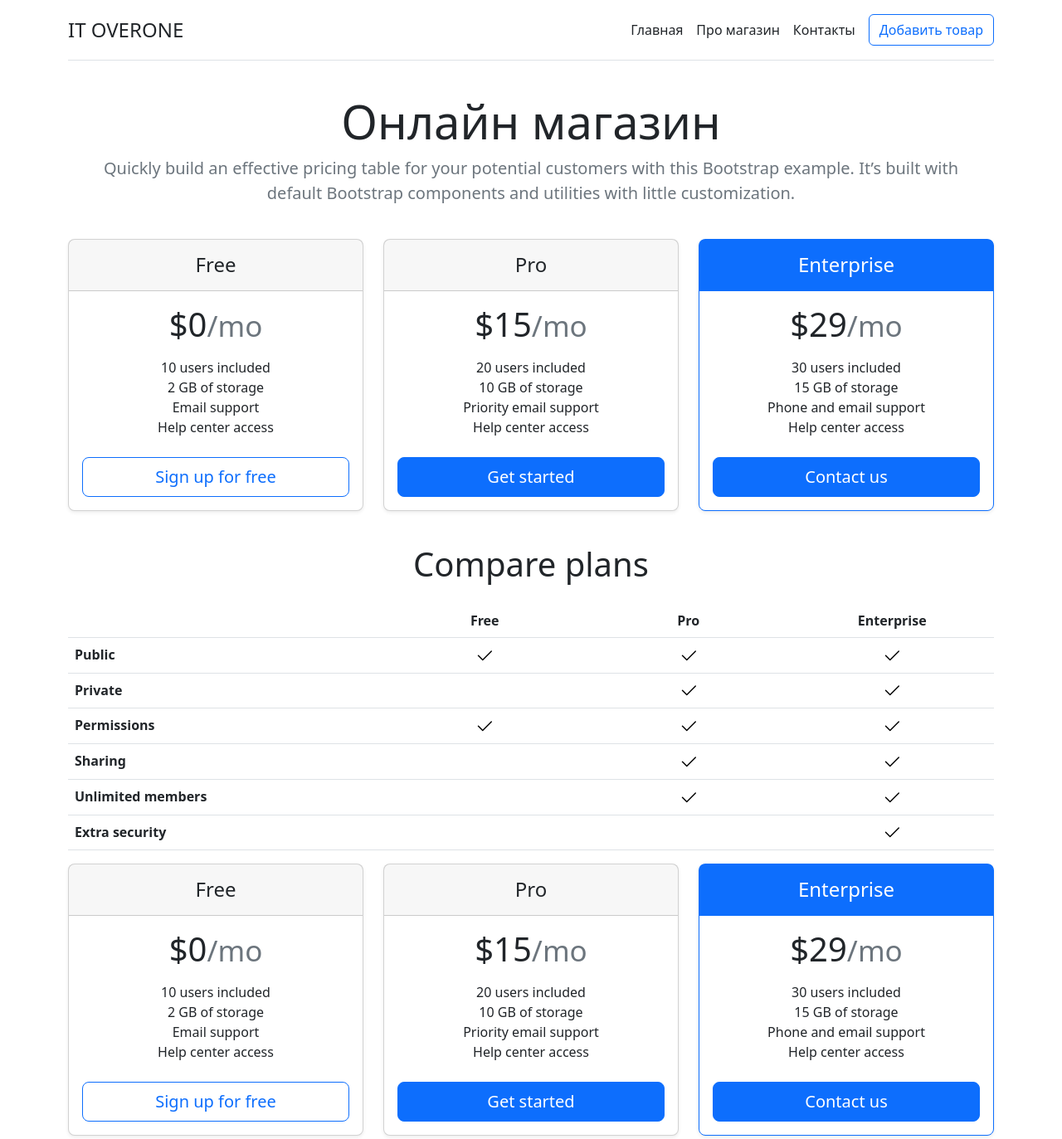
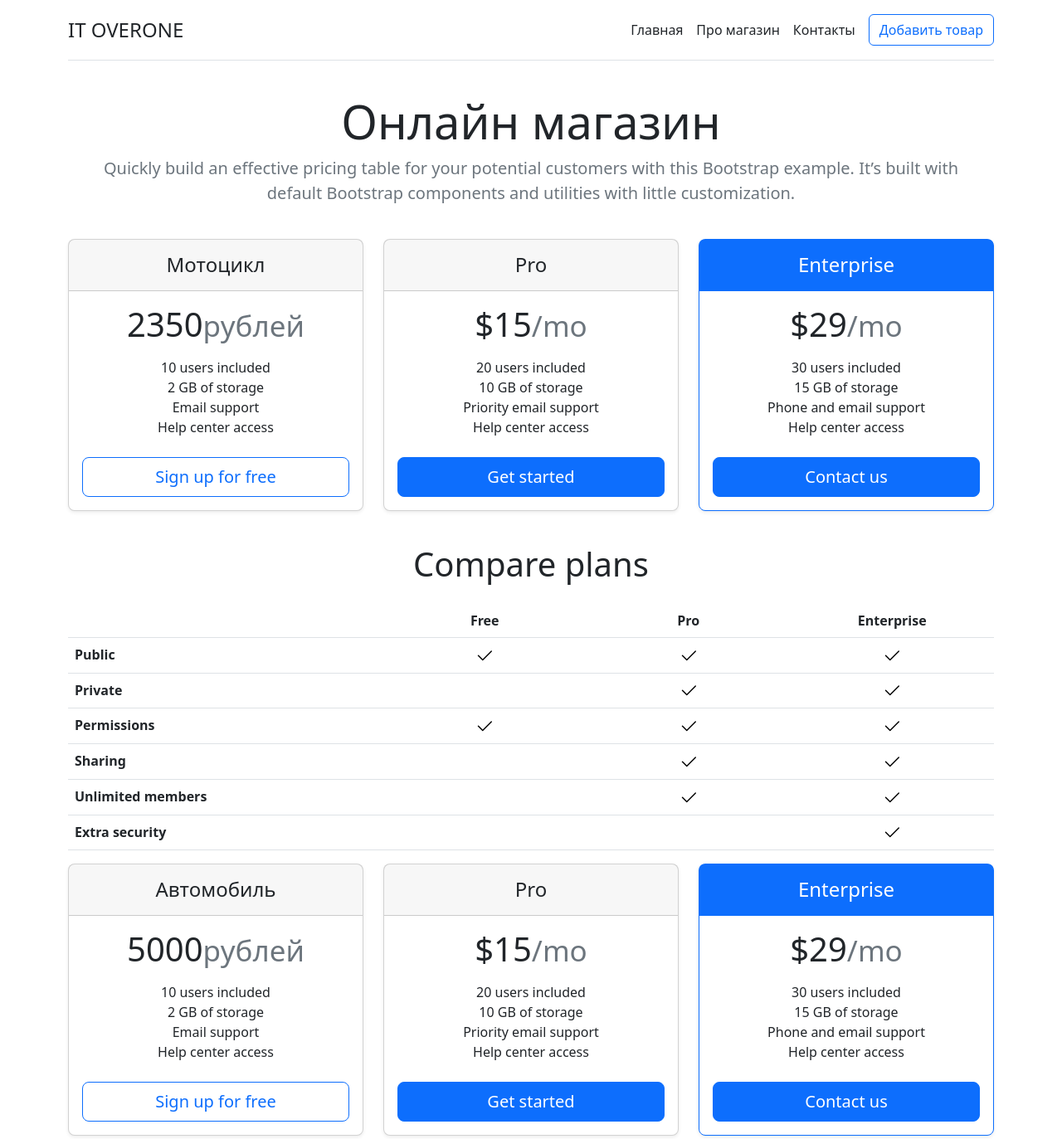
Before and after one commit to Vadimm100/shoponline, a Flask app: page / in a window 1280 px wide. Shown: the top 1373 px of the page at 83% size. Run offline with Flask 2, Linux system fonts and the light colour scheme; data comes from the database, SQL or seed files in the repository; lists and menus that the app fills with data are empty.

Commit message:
start project_1

```diff
--- a/templates/index.html
+++ b/templates/index.html
@@ -21,10 +21,10 @@
               <div class="col">
                 <div class="card mb-4 rounded-3 shadow-sm">
                   <div class="card-header py-3">
-                    <h4 class="my-0 fw-normal">Free</h4>
+                    <h4 class="my-0 fw-normal">{{ el.title }}</h4>
                   </div>
                   <div class="card-body">
-                    <h1 class="card-title pricing-card-title">$0<small class="text-muted fw-light">/mo</small></h1>
+                    <h1 class="card-title pricing-card-title">{{ el.price }}<small class="text-muted fw-light">рублей</small></h1>
                     <ul class="list-unstyled mt-3 mb-4">
                       <li>10 users included</li>
                       <li>2 GB of storage</li>
```
